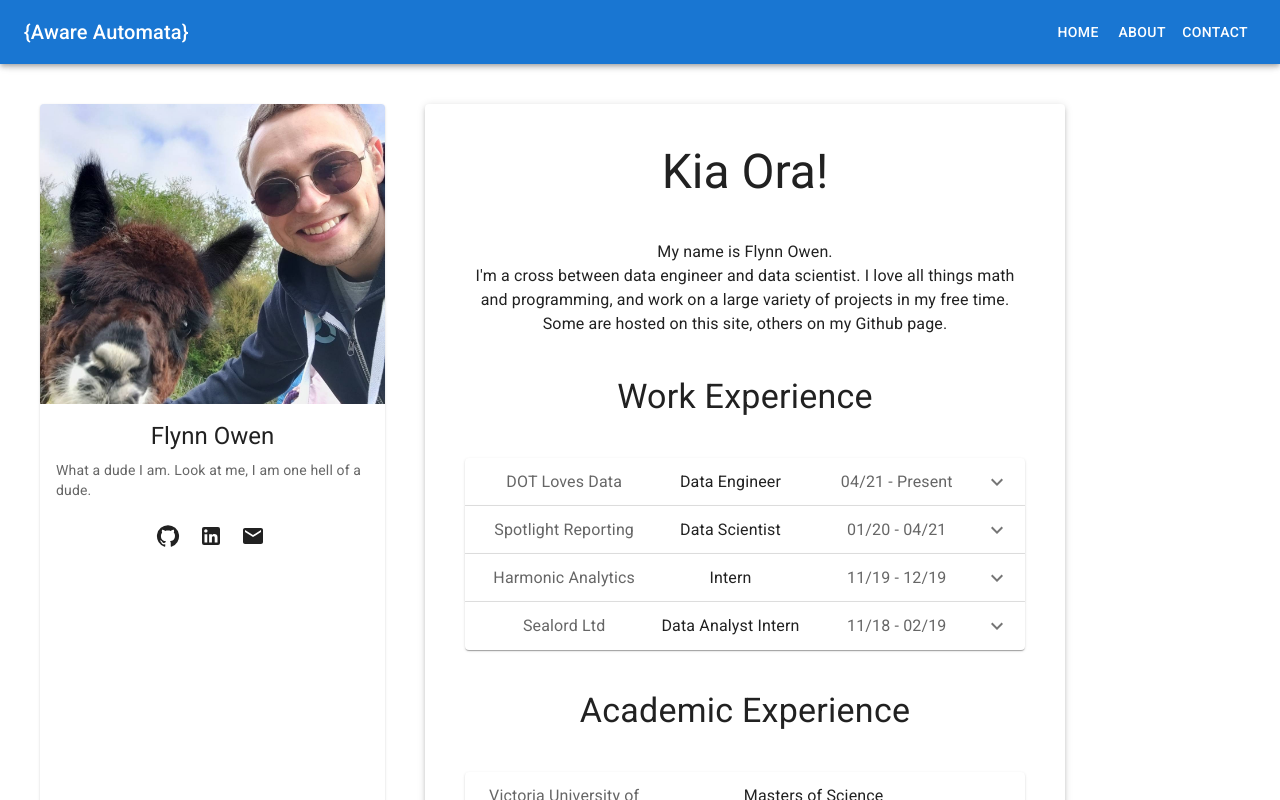
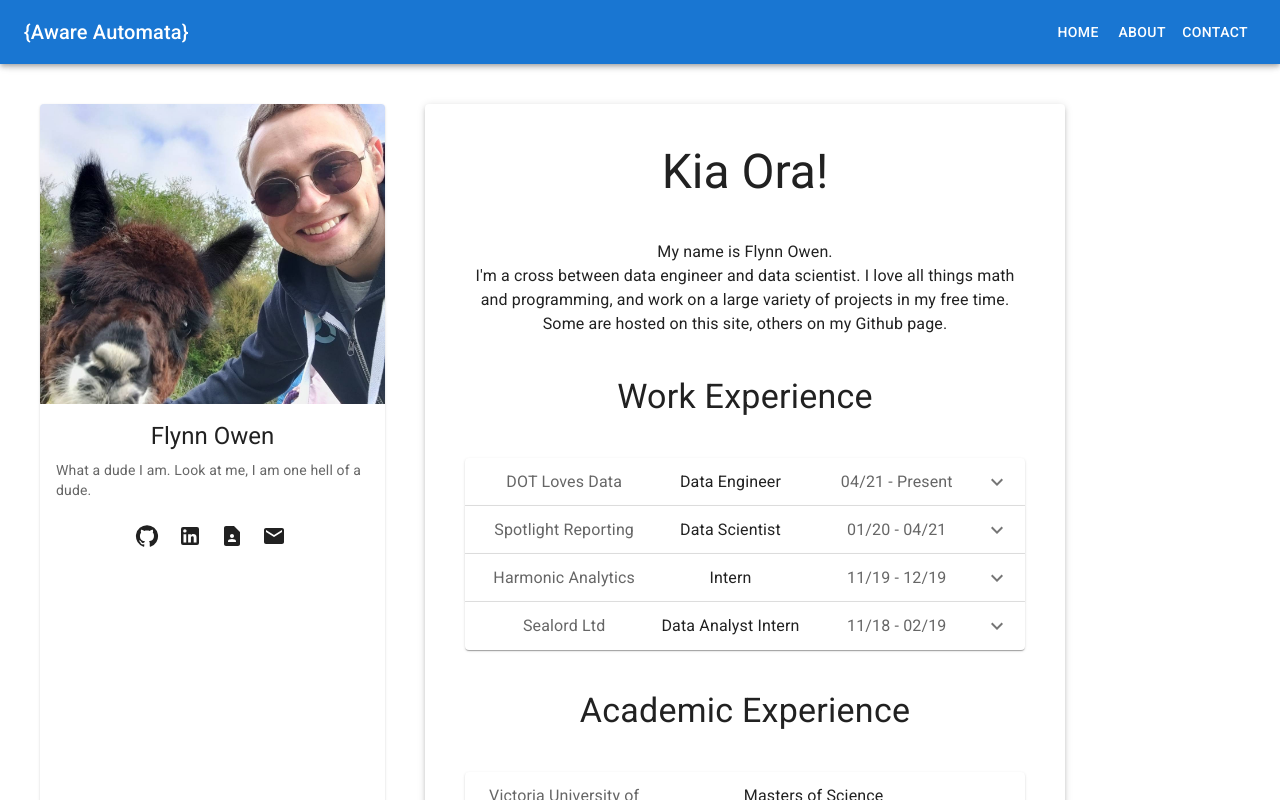
Before and after one commit to FlynnOwen/aware-automaton, a React (Create React App) app in the folder flynn-website/: page / in a window 1280 px wide. Shown: the top 800 px of the page. Built offline with nearby package versions, Linux system fonts and the light colour scheme.

Commit message:
add CV icon

```diff
--- a/flynn-website/src/components/cards/profile.js
+++ b/flynn-website/src/components/cards/profile.js
@@ -7,6 +7,7 @@ import { CardActionArea, CardActions, Grid } from '@mui/material';
 import GitHubIcon from '@mui/icons-material/GitHub';
 import LinkedInIcon from '@mui/icons-material/LinkedIn';
 import EmailIcon from '@mui/icons-material/Email';
+import ContactPageIcon from '@mui/icons-material/ContactPage';
 
 export default function ProfileCard() {
   return (
@@ -36,6 +37,9 @@ export default function ProfileCard() {
             <LinkedInIcon/>
             </Grid>
             <Grid item xs={1}>
+            <ContactPageIcon/>
+            </Grid>
+            <Grid item xs={1}>
             <EmailIcon/>
             </Grid>
           </Grid>
```
